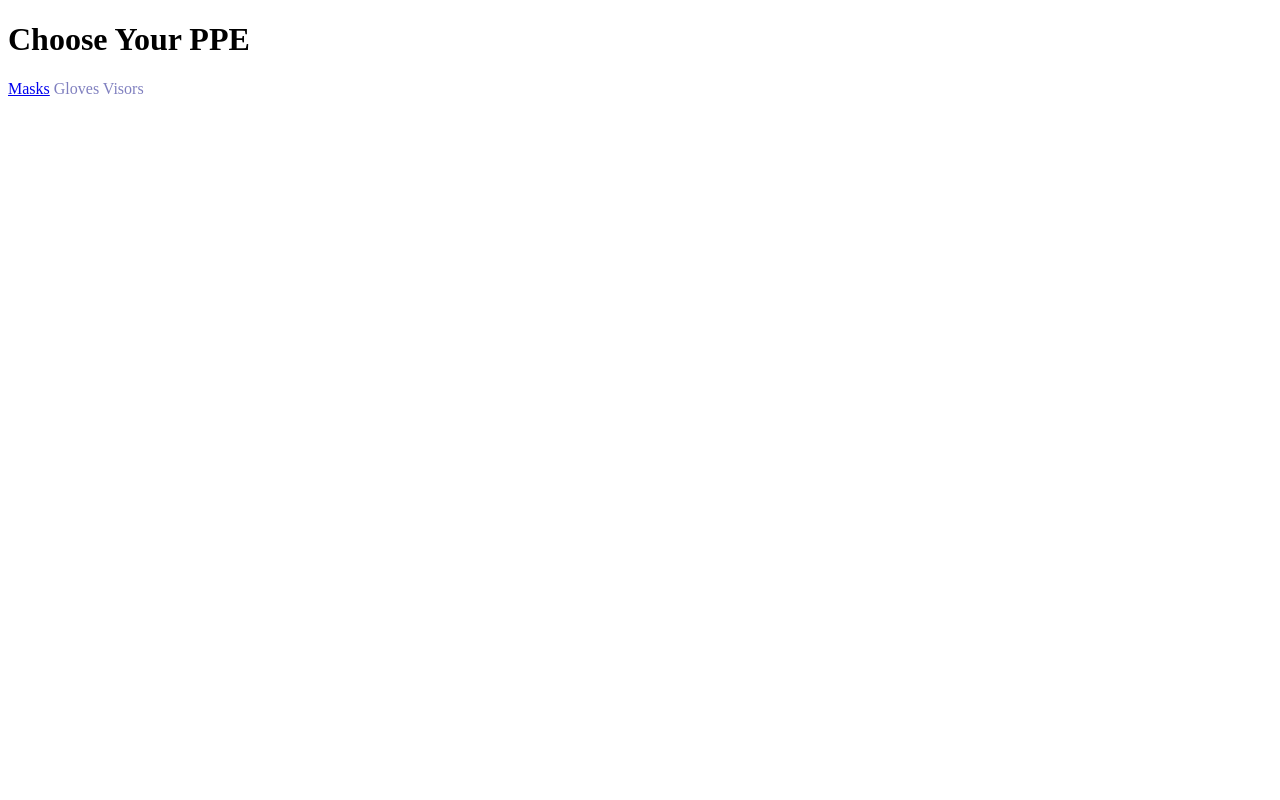
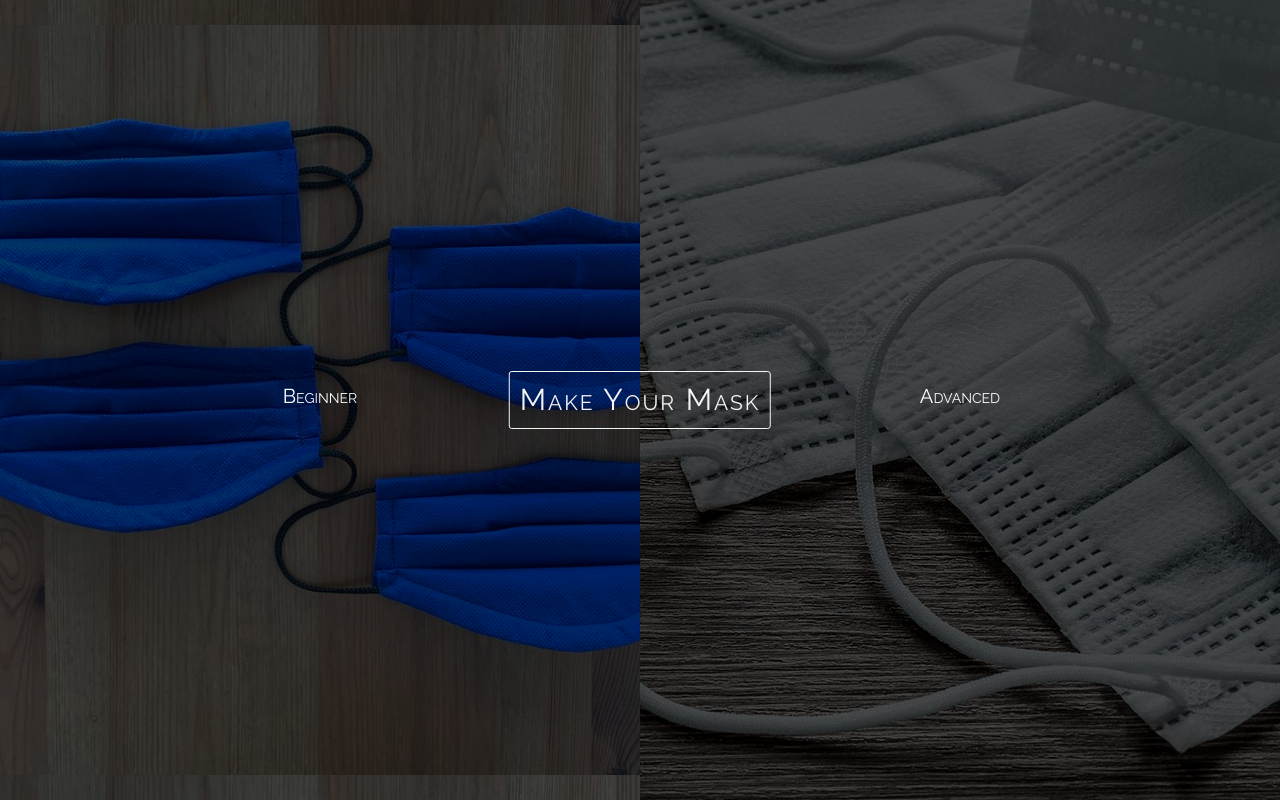
Before and after one commit to wschulme/wschulme.github.io, a plain HTML site: page app.html in a window 1280 px wide. Drawn offline with nearby package versions, Linux system fonts and the light colour scheme.

Commit message:
Home page done

```diff
--- a/app.html
+++ b/app.html
@@ -3,18 +3,31 @@
 
 <head>
   <meta charset="utf-8">
-  <title>UMask</title>
-
+  <title>BeSafer</title>
+  <link href="https://fonts.googleapis.com/css?family=Raleway&display=swap" rel="stylesheet">
+  <link rel="stylesheet" href="https://maxcdn.bootstrapcdn.com/bootstrap/4.0.0/css/bootstrap.min.css" integrity="sha384-Gn5384xqQ1aoWXA+058RXPxPg6fy4IWvTNh0E263XmFcJlSAwiGgFAW/dAiS6JXm" crossorigin="anonymous">
   <link href="style.css" rel="stylesheet">
 </head>
 
 <body>
 
-  <h1 class = "center">Choose Your PPE</h1>
-  <div id = "buttons" class = "center">
-    <a class = "home_button" href="/masks.html">Masks</a>
-    <a class = "home_button disabled">Gloves</a>
-    <a class = "home_button disabled">Visors</a>
+
+  <div class = "row no-gutters">
+    <div class="col-md-6 no-gutters" id = 'beginner' style="cursor: pointer;">
+      <div class="leftside  d-flex justify-content-center align-items-center">
+        <div id = "overlay1">
+        </div>
+        <h2>Beginner</h2>
+      </div>
+    </div>
+    <h1 id = "title" class="absolute-center">Make Your Mask</h1>
+    <div class="col-md-6 no-gutters" id = 'advanced' style="cursor: pointer;">
+      <div class="rightside  d-flex justify-content-center align-items-center">
+        <div id = "overlay2">
+        </div>
+        <h2>Advanced</h2>
+      </div>
+    </div>
   </div>
 
   <script src="https://ajax.googleapis.com/ajax/libs/jquery/2.1.4/jquery.min.js"></script>
--- a/js/index.js
+++ b/js/index.js
@@ -0,0 +1,7 @@
+$("#beginner").click(function(){
+    window.location.href = '/beginner.html';
+})
+
+$("#advanced").click(function(){
+    window.location.href = '/advanced.html';
+})
--- a/style.css
+++ b/style.css
@@ -1,4 +1,76 @@
-a.disabled {
-    pointer-events: none;
-    color: rgba(0,0,128,0.5);
+* {
+    padding: 0;
+    margin: 0;
+    font-family: 'Raleway', sans-serif;
+  }
+
+h2{
+    z-index: 3;
+    color: white;
+    font-weight: lighter;
+    font-size: 20px;
+    font-variant: small-caps;
 }
+.leftside, .rightside {
+    height: 50vh;
+    width: 100%;
+    background-position: center center;
+}
+
+.leftside {
+    background-image: url('/images/masks_beg.jpg');
+}
+
+.rightside {
+    background-image: url('/images/masks.jpg');
+}
+
+.absolute-center{
+    z-index: 2;
+    position: absolute;
+    top: 50%;
+    left: 50%;
+    transform: translate(-50%, -50%);
+}
+
+#title{
+    color: whitesmoke;
+    letter-spacing: 2px;
+    font-size: 25px;
+    font: bold;
+    font-variant: small-caps;
+    border: 1px whitesmoke;
+    border-style: solid;
+    border-radius: 3px;
+    padding: 10px;
+    cursor: default;
+}
+
+#overlay1, #overlay2 {
+    position: absolute;
+    top: 0;
+    left: 0;
+    width: 100%;
+    height: 50vh;
+    opacity: 0.7;
+}
+#overlay1 {
+    background-color: black;
+}
+#overlay2 {
+    background-color: black;
+}
+
+#overlay1:hover , #overlay2:hover {
+    opacity: .6;
+}
+
+@media screen and (min-width:768px) {
+    .leftside, .rightside, #overlay1, #overlay2 {
+        height: 100vh;
+    }
+    #title {
+        font-size: 30px;
+        z-index: 5;
+    }
+}
```
Also changed, not shown: beginner.html (renamed from masks.html, +1 -1 lines), warning.html (added, +27 -0 lines), advanced.html (added), gloves.jpg (deleted), images/masks.jpg (added), images/masks_beg.jpg (added), masks.jpg (deleted).
